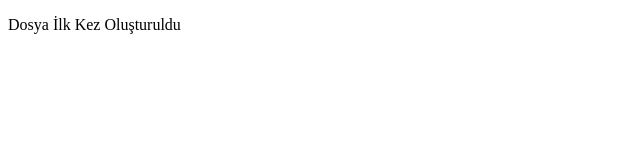
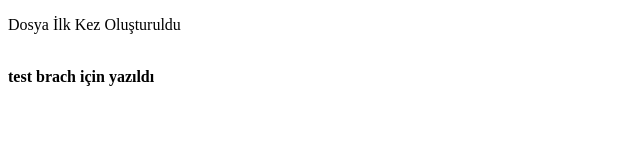
Before and after one commit to C5541/githubogrenme, a plain HTML site: page index.html in a window 1280 px wide. Shown: the whole page, without its empty margins (0-640 px from the left). Drawn offline with Linux system fonts and the light colour scheme.

Commit message:
Test brach ilk kez oluşturuldu
Test baranch için satır eklendi

```diff
--- a/index.html
+++ b/index.html
@@ -5,5 +5,7 @@
 </head>
   <body>
     <p>Dosya İlk Kez Oluşturuldu</p>
+    <br>
+    <b>test brach için yazıldı</b>
   </body>
 </html>
```
